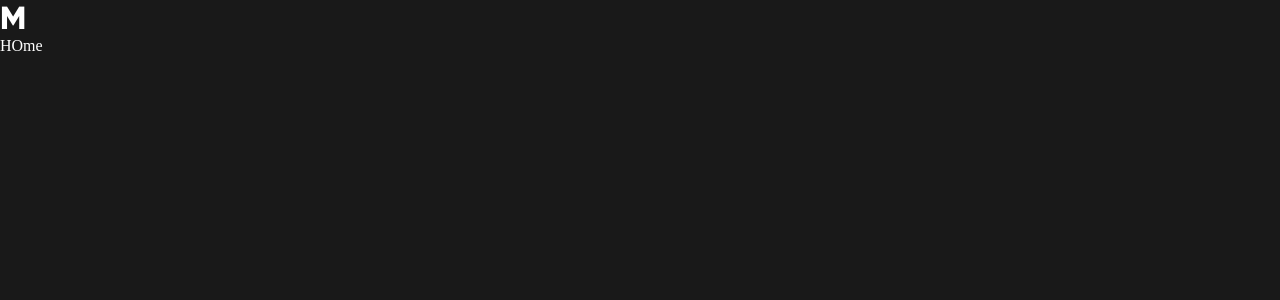
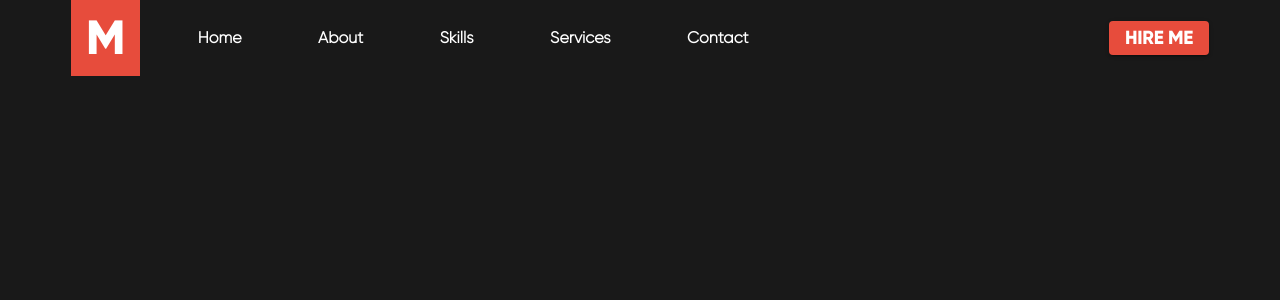
Before and after one commit to mahmedmushtaq/personal-portfolio, a React (Create React App) app: page / in a window 1280 px wide. Shown: the top 300 px of the page. Built offline with nearby package versions, Linux system fonts and the light colour scheme.

Commit message:
Basic header is completed

```diff
--- a/package.json
+++ b/package.json
@@ -4,6 +4,7 @@
   "private": true,
   "dependencies": {
     "@material-ui/core": "^4.11.0",
+    "@material-ui/icons": "^4.9.1",
     "@material-ui/styles": "^4.10.0",
     "@testing-library/jest-dom": "^4.2.4",
     "@testing-library/react": "^9.3.2",
--- a/src/components/header/header.jsx
+++ b/src/components/header/header.jsx
@@ -1,21 +1,110 @@
-import React from 'react';
-import { Grid, Typography } from '@material-ui/core';
-import { makeStyles } from '@material-ui/core';
-import clsx from 'clsx';
+import React, { useState } from 'react';
+import { Grid, Typography, Button, Hidden } from '@material-ui/core';
+import { makeStyles, useTheme, useMediaQuery } from '@material-ui/core';
+import navBarItems from './navBarItems';
+import MobHeader from './mob-header';
+import MenuIcon from '@material-ui/icons/Menu';
 
-const useTheme = makeStyles((theme) => ({
+const useStyles = makeStyles((theme) => ({
   logo: {
-    backgroundColor: 'red',
+    backgroundColor: '#e74c3c',
+    padding: '10px 15px',
+  },
+  icon: {
+    fontSize: '2.5em',
+    backgroundColor: '#e74c3c',
+    padding: '2px 5px',
+  },
+  leftGrid: {
+    width: '70vw',
+
+    [theme.breakpoints.down('sm')]: {
+      width: '40vw',
+    },
+  },
+  hireMe: {
+    fontSize: '2.4em',
+    backgroundColor: theme.palette.common.lightRed,
+    padding: '4px 20px',
+    boxShadow: '0 0 1px 1px rgba(236, 240, 241,.3)',
   },
 }));
 
 export default (props) => {
-  const classes = useTheme();
+  const classes = useStyles();
+  const theme = useTheme();
+  const sm = useMediaQuery(theme.breakpoints.down('sm'));
+
+  const [drawer, setDrawer] = useState(false);
+
+  const toggleDrawer = () => setDrawer(!drawer);
+
   return (
-    <Grid container>
+    <Grid container justify={'space-around'} alignItems={'center'}>
+      <Grid item className={classes.leftGrid}>
+        <Grid
+          container
+          alignItems="center"
+          justify={sm ? undefined : 'space-around'}
+        >
+          <Grid item>
+            <Typography className={classes.logo} variant={'h1'}>
+              M
+            </Typography>
+          </Grid>
+
+          {/*  ===== center items ======== */}
+          {/* ====== hide center items on the small screen ===== */}
+
+          <Hidden smDown>
+            <Grid
+              item
+              style={{
+                width: '70%',
+                marginRight: 'auto',
+                marginLeft: 20,
+              }}
+            >
+              <Grid container justify="space-around">
+                {navBarItems.map((item) => (
+                  <Grid item key={item.id}>
+                    <Typography variant="h5">{item.name}</Typography>
+                  </Grid>
+                ))}
+              </Grid>
+            </Grid>
+          </Hidden>
+        </Grid>
+      </Grid>
+
       <Grid item>
-        <Typography variant={'h1'}>M</Typography>
+        <Grid container alignItems="center" justify="center">
+          <Grid item>
+            <Button variant="contained" color="primary">
+              <Typography variant="h1" style={{ fontSize: 19 }}>
+                Hire Me
+              </Typography>
+            </Button>
+          </Grid>
+
+          {/* ========== menu icon visible only on medium and small screen ====== */}
+
+          <Grid item>
+            <Hidden mdUp>
+              <MenuIcon
+                onClick={toggleDrawer}
+                style={{ color: 'white', marginLeft: 15, cursor: 'pointer' }}
+              />
+            </Hidden>
+          </Grid>
+        </Grid>
       </Grid>
+
+      <Hidden mdUp>
+        <React.Fragment>
+          <MobHeader drawer={drawer} setDrawer={setDrawer} />
+        </React.Fragment>
+      </Hidden>
     </Grid>
   );
 };
--- /dev/null
+++ b/src/components/header/mob-header.jsx
@@ -0,0 +1,75 @@
+import React from 'react';
+import {
+  SwipeableDrawer,
+  Grid,
+  Typography,
+  List,
+  ListItem,
+  ListItemIcon,
+} from '@material-ui/core';
+import { makeStyles } from '@material-ui/styles';
+
+import clsx from 'clsx';
+import navBarItems from './navBarItems';
+
+const useStyles = makeStyles((theme) => ({
+  list: {
+    width: 200,
+  },
+  fullList: {
+    width: 'auto',
+  },
+  listItemText: {
+    color: 'white',
+  },
+  drawerBackgroundGrid: {
+    height: '100%',
+    backgroundColor: theme.palette.common.black,
+  },
+}));
+
+export default (props) => {
+  const classes = useStyles();
+  const { setDrawer, drawer } = props;
+
+  const list = () => (
+    <div
+      className={clsx(classes.list)}
+      role="presentation"
+      onClick={() => {}}
+      onKeyDown={() => {}}
+    >
+      <List>
+        {navBarItems.map((item, index) => (
+          <ListItem button key={item.id}>
+            <ListItemIcon>{item.icon}</ListItemIcon>
+            <Typography variant="h5" className={classes.listItemText}>
+              {item.name}
+            </Typography>
+          </ListItem>
+        ))}
+      </List>
+    </div>
+  );
+
+  return (
+    <div>
+      <React.Fragment key={'left'}>
+        <SwipeableDrawer
+          anchor={'left'}
+          open={drawer}
+          onClose={() => setDrawer(false)}
+          onOpen={() => setDrawer(true)}
+        >
+          <Grid
+            container
+            direction={'column'}
+            className={classes.drawerBackgroundGrid}
+          >
+            {list()}
+          </Grid>
+        </SwipeableDrawer>
+      </React.Fragment>
+    </div>
+  );
+};
--- /dev/null
+++ b/src/components/header/navBarItems.jsx
@@ -0,0 +1,20 @@
+import HomeIcon from '@material-ui/icons/Home';
+import InfoIcon from '@material-ui/icons/Info';
+import WorkIcon from '@material-ui/icons/Work';
+import Skills from '@material-ui/icons/FlightTakeoff';
+import Contact from '@material-ui/icons/PermContactCalendar';
+import React from 'react';
+
+const navBarItems = [
+  { id: 1, name: 'Home', icon: <HomeIcon style={{ color: 'white' }} /> },
+  { id: 2, name: 'About', icon: <InfoIcon style={{ color: 'white' }} /> },
+  { id: 3, name: 'Skills', icon: <Skills style={{ color: 'white' }} /> },
+  { id: 4, name: 'Services', icon: <WorkIcon style={{ color: 'white' }} /> },
+  {
+    id: 5,
+    name: 'Contact',
+    icon: <Contact style={{ color: 'white' }} />,
+  },
+];
+
+export default navBarItems;
--- a/src/pages/home/home.jsx
+++ b/src/pages/home/home.jsx
@@ -1,9 +1,5 @@
-import React from "react";
+import React from 'react';
 
-export default props=>{
-    return(
-        <div>
-            HOme
-        </div>
-    )
-}
+export default (props) => {
+  return <div></div>;
+};
--- a/src/routes/routes.js
+++ b/src/routes/routes.js
@@ -1,6 +1,6 @@
 import React from 'react';
 import { BrowserRouter, Switch } from 'react-router-dom';
-import { MuiThemeProvider, CssBaseline } from '@material-ui/core';
+import { MuiThemeProvider, } from '@material-ui/core';
 import { Theme } from '../themes';
 import RoutesWithLayout from './routes-with-layout';
 import { Home, About } from '../pages';
--- a/src/themes/palette.jsx
+++ b/src/themes/palette.jsx
@@ -1 +1,11 @@
-export default {};
+const lightRed = '#e74c3c';
+
+export default {
+  common: {
+    lightRed,
+    black: 'rgba(0,0,0,0.9)',
+  },
+  primary: {
+    main: lightRed,
+  },
+};
--- a/src/themes/typography.jsx
+++ b/src/themes/typography.jsx
@@ -1,7 +1,12 @@
 export default {
   h1: {
     fontFamily: 'Gilroy-bold',
-    fontSize: '2em',
+    fontSize: '3em',
+    fontWeight: 700,
+  },
+  h5: {
+    fontFamily: 'Gilroy',
+    fontSize: '1em',
     fontWeight: 700,
   },
 };
```
Also changed, not shown: src/assets/images/skills.svg (added), src/index.css (line endings or trailing spaces), 1 other file (tests, documents, lock files or other folders).
